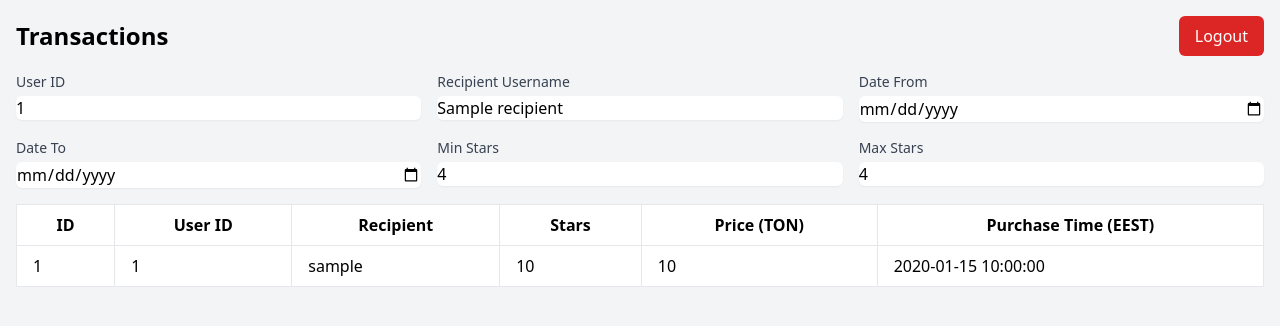
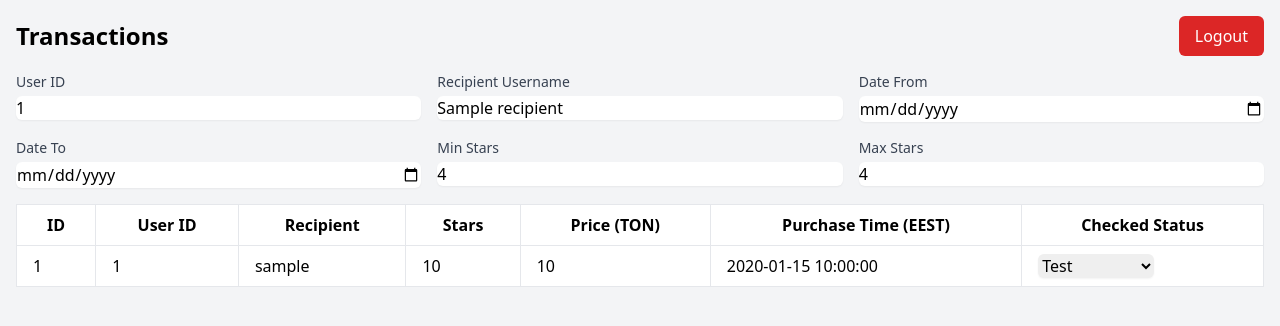
Before and after one commit to starstge/stars, a Flask app: template templates/transactions.html in a window 1280 px wide. Shown: the top 326 px of the page. Run offline with Flask 3, Linux system fonts and the light colour scheme; the template is opened without the code that fills it: most values are stand-ins (such as "Sample title", 1, 10 or a date in 2020); parts of the project's set-up code (start-up, migrations or seed data) failed here and were passed over; some libraries are stand-ins or nearby versions.

Commit message:
Update transactions.html

```diff
--- a/templates/transactions.html
+++ b/templates/transactions.html
@@ -8,6 +8,9 @@
     <script>
         function submitForm() {
             document.getElementById("filterForm").submit();
+        }
+        function submitStatusForm(transactionId) {
+            document.getElementById(`statusForm-${transactionId}`).submit();
         }
     </script>
 </head>
@@ -62,6 +65,7 @@
                         <th class="py-2 px-4 border">Stars</th>
                         <th class="py-2 px-4 border">Price (TON)</th>
                         <th class="py-2 px-4 border">Purchase Time (EEST)</th>
+                        <th class="py-2 px-4 border">Checked Status</th>
                     </tr>
                 </thead>
                 <tbody>
@@ -74,11 +78,21 @@
                                 <td class="py-2 px-4 border">{{ t.stars_amount }}</td>
                                 <td class="py-2 px-4 border">{{ t.price_ton | round(2) }}</td>
                                 <td class="py-2 px-4 border">{{ t.purchase_time }}</td>
+                                <td class="py-2 px-4 border">
+                                    <form id="statusForm-{{ t.id }}" method="POST" action="{{ url_for('update_status') }}">
+                                        <input type="hidden" name="transaction_id" value="{{ t.id }}">
+                                        <select name="checked_status" onchange="submitStatusForm({{ t.id }})" class="border-gray-300 rounded-md shadow-sm">
+                                            <option value="checked" {% if t.checked_status == 'checked' %}selected{% endif %}>Checked</option>
+                                            <option value="not_checked" {% if t.checked_status == 'not_checked' %}selected{% endif %}>Not Checked</option>
+                                            <option value="test" {% if t.checked_status == 'test' %}selected{% endif %}>Test</option>
+                                        </select>
+                                    </form>
+                                </td>
                             </tr>
                         {% endfor %}
                     {% else %}
                         <tr>
-                            <td colspan="6" class="py-2 px-4 border text-center">No transactions found.</td>
+                            <td colspan="7" class="py-2 px-4 border text-center">No transactions found.</td>
                         </tr>
                     {% endif %}
                 </tbody>
```
